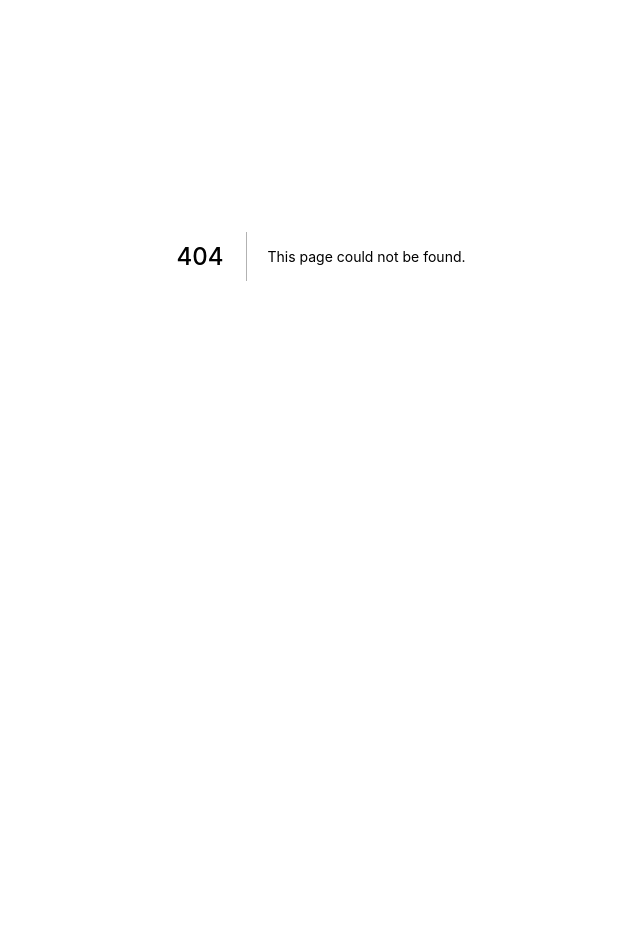
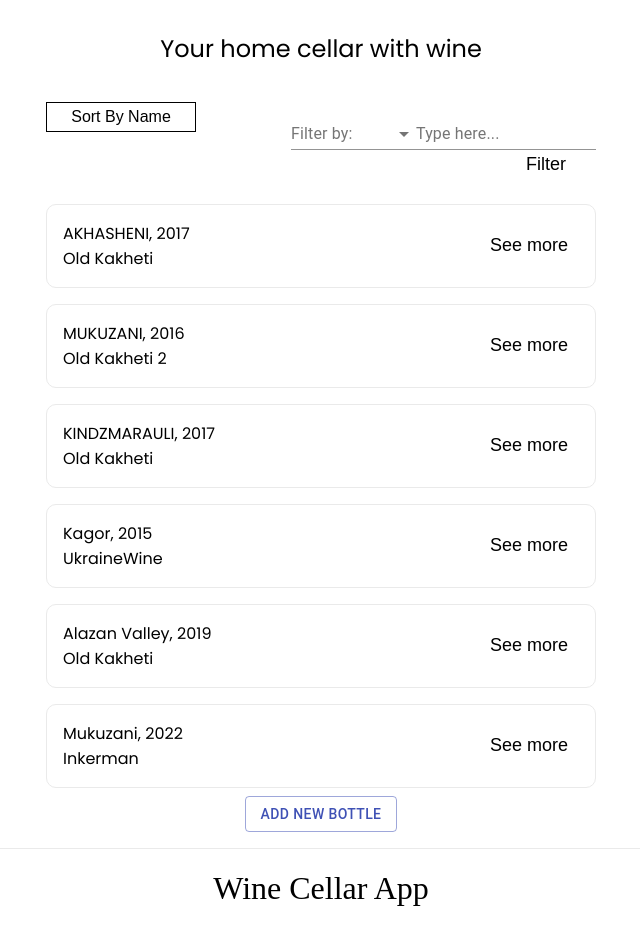
Before and after one commit to tessGrant/wine-cellar-app, a Next.js app: page /winesCollection in a window 1280 px wide. Before the commit this address had no page. Shown: the part 144-1088 px from the top of the page, without its empty margins (319-959 px from the left). Before the commit the page ends 800 px from the top, so only its background shows below. Built offline with nearby package versions, Linux system fonts and the light colour scheme; data requests are answered from the project's data file; a web font is replaced by a local one.

Commit message:
Updated the filter function

```diff
--- a/db.json
+++ b/db.json
@@ -4,7 +4,7 @@
       "id": "vin104",
       "name": "AKHASHENI",
       "vineyard": "Old Kakheti",
-      "year": 2015,
+      "year": "2017",
       "rating": 4,
       "notes": "My note 4"
     },
@@ -12,7 +12,7 @@
       "id": "vin106",
       "name": "MUKUZANI",
       "vineyard": "Old Kakheti 2",
-      "year": 2016,
+      "year": "2016",
       "rating": 5,
       "notes": "My note 6"
     },
@@ -20,14 +20,14 @@
       "id": "vin107",
       "name": "KINDZMARAULI",
       "vineyard": "Old Kakheti",
-      "year": 2017,
+      "year": "2017",
       "rating": 5,
       "notes": "My note 7"
     },
     {
       "name": "Kagor",
       "vineyard": "UkraineWine",
-      "year": 2015,
+      "year": "2015",
       "rating": 5,
       "notes": "Sweet, red Wine",
       "id": "rxnZNfY"
@@ -35,7 +35,7 @@
     {
       "name": "Alazan Valley",
       "vineyard": "Old Kakheti",
-      "year": 2019,
+      "year": "2019",
       "rating": 4.5,
       "notes": "White wine",
       "id": "alFyWtc"
@@ -44,12 +44,9 @@
       "id": "vin61",
       "name": "Mukuzani",
       "vineyard": "Inkerman",
-      "year": 2022,
+      "year": "2022",
       "rating": 5,
-      "notes": "Red Wine",
-      "values": {
-        "year": "2023"
-      }
+      "notes": "Red Wine"
     }
   ]
 }
--- a/pages/_app.tsx
+++ b/pages/_app.tsx
@@ -1,9 +1,9 @@
 import React from 'react';
 import 'src/styles/globals.css'
 import type { AppProps } from 'next/app'
-import WineCollectionPage from './allWines'
 import {QueryClient, QueryClientProvider} from 'react-query'
 import { ThemeProvider } from 'styled-components';
+import { ReactQueryDevtools } from "react-query/devtools";
 
 const queryClient = new QueryClient();
 function App({ Component, pageProps }: AppProps) {
@@ -12,6 +12,7 @@ function App({ Component, pageProps }: AppProps) {
     <ThemeProvider theme={{ mode: 'light' }}>
     <QueryClientProvider client={queryClient} contextSharing={true}>
       <Component {...pageProps} />
+      <ReactQueryDevtools />
     </QueryClientProvider>
     </ThemeProvider>
     </>
--- a/pages/index.tsx
+++ b/pages/index.tsx
@@ -1,5 +1,5 @@
 import type { NextPage } from 'next'
-import WineCollectionPage from './allWines'
+import WineCollectionPage from './winesCollection'
 
 const HomePage: NextPage = () => {
   return (
--- a/pages/allWines.tsx
+++ b/pages/winesCollection.tsx
@@ -12,44 +12,60 @@ import { SizedBox } from 'src/components/sizedbox';
 import AddApdatewWineForm from 'src/sections/addUpdateWine';
 import { Button } from 'src/components/button';
 import styled from 'styled-components';
+import { FilterWine, MemoizedFilterWine } from 'src/sections/filter';
+import { useGetWines } from 'src/utils/hooks/useQueryHooks';
 
 const WineCollectionPage: NextPage = () => {
-  const {data, isError, isLoading}  = useQuery(["wines"], getAllWines);
+  const [filterKey, setFilterKey] = useState("");
+  const [filterValue, setFilterValue] = useState("");
+  const [filters, setFilters] = useState({ filterKey: "", filterValue: ""});
+  const [isFiltering, setIsFiltering] = useState(false);
+  const {data, isError, isLoading}  = useGetWines(isFiltering, filters);
+  const [cleanFilter, setCleanFilter] = useState(false);
 
   const [filteredWines, setFilteredWines] = useState(data);
-  const [searchByName, setSearchByName] = useState("");
-  const [searchByYear, setSearchByYear] = useState();
 
-  const filteredByYear = useQuery(["wines", searchByYear], () => filterByYear(searchByYear))
+  const dataKeys = [
+    {
+      keyName: "name",
+      label: "Wine name"
+    },
+    {
+      keyName: "year",
+      label: "Wine year"
+    },
+    {
+      keyName: "vinyard",
+      label: "Wine vinyard"
+    }
+  ]
 
-  const handleChangeByName = (event: any) => {
-    setSearchByName(event.target.value);
+  const handleKeyChange = (event: React.ChangeEvent<{ value: unknown }>) => {
+    setFilterKey(event.target.value as string);
   };
 
-  const handleChangeByYear = (event: any) => {
-    setSearchByYear(event.target.value);
+  const handleValueChange = (event: React.ChangeEvent<{ value: unknown }>) => {
+    setFilterValue(event.target.value as string);
   };
 
-  const submitSearch = () => {
-    const results = filteredByYear;
-    setFilteredWines(results.data);
-  }
+  const submitFilter = () => {
+    setIsFiltering(true);
+    if(cleanFilter) {
+      setFilterKey("");
+      setFilterValue("");
+      setIsFiltering(false);
+    }
+    const obj = {
+      filterKey: filterKey,
+      filterValue: filterValue
+    };
+    setFilters(obj);
+    setCleanFilter(true);
+  };
 
   useEffect(() => {
-    if(
-      isLoading === false && data
-      && searchByName.length <= 0 && !searchByYear) {
-        setFilteredWines(data);
-    }
-    if(searchByName.length > 0){
-      const results = data?.filter((wine: Wine) =>
-        wine.name.toLowerCase().includes(searchByName.toLowerCase()));
-        setFilteredWines(results);
-    }
-    if(searchByYear){
-      setFilteredWines(filteredByYear.data);
-    }
-  }, [isLoading, data, searchByName, searchByYear]);
+    setFilteredWines(data);
+  }, [data]);
 
 
   const sortByNameAsc = () => {
@@ -71,23 +87,16 @@ const WineCollectionPage: NextPage = () => {
       <SizedBox height={20} />
       <StyledActionPanel>
       <StyledButton primary onClick = {() => sortByNameAsc()}>Sort By Name</StyledButton>
-        <div>
-          <input
-            type="text"
-            placeholder="Search by Name"
-            value={searchByName}
-            onChange={handleChangeByName}
-          />
-        </div>
-      <div>
-          <input
-            type="number"
-            placeholder="Search by Year"
-            value={searchByYear}
-            onChange={handleChangeByYear}
-          />
-        <StyledButton primary onClick = {() => submitSearch()}>filter by year</StyledButton>
-      </div>
+      <FilterWine
+        filterKey={filterKey}
+        filterValue={filterValue}
+        dataKeys={dataKeys}
+        handleKeyChange={(e: any)=>handleKeyChange(e)}
+        handleValueChange={(e: any) => handleValueChange(e)}
+        onSubmitfunc={submitFilter}
+        cleanState={cleanFilter}
+      />
+      {/* <MemoizedFilterWine /> */}
       </StyledActionPanel>
       <Grid>
         {filteredWines && filteredWines.map((wine: Wine) => <WineComponent key={wine.id} wine={wine} />)}
--- a/src/sections/addUpdateWine.tsx
+++ b/src/sections/addUpdateWine.tsx
@@ -18,7 +18,7 @@ export default function AddApdatewWineForm() {
     id: `vin${randomId}`,
     name: "",
     vineyard: "",
-    year: 0,
+    year: "",
     rating: 0,
     notes: ""
   };
@@ -75,7 +75,7 @@ export default function AddApdatewWineForm() {
                 id="year"
                 name="year"
                 label="Year"
-                type="number"
+                type="text"
                 value={formik.values.year}
                 onChange={formik.handleChange}
               />
--- a/src/sections/changeDetailRow.tsx
+++ b/src/sections/changeDetailRow.tsx
@@ -65,7 +65,7 @@ export const ChangeDetailRow = (props:IProps) => {
                                 label={props.propName}
                                 value={formik.values[`${props.propName}`]}
                                 onChange={formik.handleChange}
-                                type={props.propName === "year" ? "number" : "text"}
+                                type="text"
                             />
                         </div>
                         <SizedBox height={20} />
--- /dev/null
+++ b/src/sections/filter.tsx
@@ -0,0 +1,67 @@
+import styled from "styled-components";
+import { Button } from "../components/button";
+import InputLabel from '@material-ui/core/InputLabel';
+import MenuItem from '@material-ui/core/MenuItem';
+import FormControl from '@material-ui/core/FormControl';
+import Select from '@material-ui/core/Select';
+import Input from '@material-ui/core/Input';
+import React from "react";
+
+interface IProps {
+  filterKey: string;
+  filterValue: string;
+  dataKeys: any[];
+  handleKeyChange: any;
+  handleValueChange: any;
+  onSubmitfunc: () => void;
+  cleanState: boolean;
+}
+
+export const FilterWine = (props: IProps) => {
+    return (
+        <StyledContainer>
+        <StyledSelect>
+          <StyledInputLabel id="demo-simple-select-label">Filter by:</StyledInputLabel>
+          <Select
+            labelId="demo-simple-select-label"
+            id="demo-simple-select"
+            value={props.filterKey}
+            onChange={props.handleKeyChange}
+          >
+            {props.dataKeys.map((item) => <MenuItem value={item.keyName} key={item.keyName}>{item.label}</MenuItem>)}
+          </Select>
+        </StyledSelect>
+        <StyledInput>
+          <InputLabel htmlFor="standard-adornment-amount">Type here...</InputLabel>
+          <Input
+            id="standard-adornment-amount"
+            value={props.filterValue}
+            onChange={props.handleValueChange}
+          />
+        </StyledInput>
+        <Button primary onClick = {() => props.onSubmitfunc()}>{props.cleanState ? "Clean" : "Filter"}</Button>
+        </StyledContainer>
+    );
+};
+
+export const MemoizedFilterWine = React.memo(FilterWine);
+
+const StyledInputLabel = styled(InputLabel)`font-size: 12px;`
+
+const StyledSelect = styled(FormControl)`
+  width: 125px;
+`
+
+const StyledInput = styled(FormControl)`
+  width: 180px;
+  padding-left: 5px;
+  font-size: 14px;
+`
+
+const StyledContainer = styled.div`
+  width: 305px;
+  display: flex;
+  flex-direction: row;
+  flex-wrap: wrap;
+  justify-content: flex-end;
+`;
--- a/src/utils/api/fetchServices.tsx
+++ b/src/utils/api/fetchServices.tsx
@@ -1,4 +1,4 @@
-import { UpdateWine, Wine } from "../types";
+import { FilteredObj, UpdateWine, Wine } from "../types";
 
 export const getAllWines = async () => await fetch("http://localhost:3001/wines").then(res => {
     if(!res.ok){throw new Error(res.statusText)}
@@ -39,7 +39,8 @@ export const addNewWineMutation = async (wine: Wine) => await fetch(`http://loca
     return res.json();
 });
 
-export const filterByYear = async (year: any) => await fetch(`http://localhost:3001/wines?year=${year}`).then(res => {
+export const filterByYear = async (filterBy: FilteredObj) =>
+    await fetch(`http://localhost:3001/wines?${filterBy.filterKey}_like=${filterBy.filterValue}`).then(res => {
     if(!res.ok){throw new Error(res.statusText)}
     return res.json();
 });
--- /dev/null
+++ b/src/utils/hooks/useQueryHooks.tsx
@@ -0,0 +1,11 @@
+import { useQuery } from "react-query"
+import { filterByYear, getAllWines } from "../api/fetchServices";
+
+export const useGetWines = (filter: boolean, filters?: any) => {
+    if(filter) {
+        return useQuery(["wines", filters], () => filterByYear(filters))
+    } else {
+
+        return useQuery(["wines"], getAllWines);
+    }
+}
```
Also changed, not shown: src/utils/types.tsx (+6 -1 lines).
